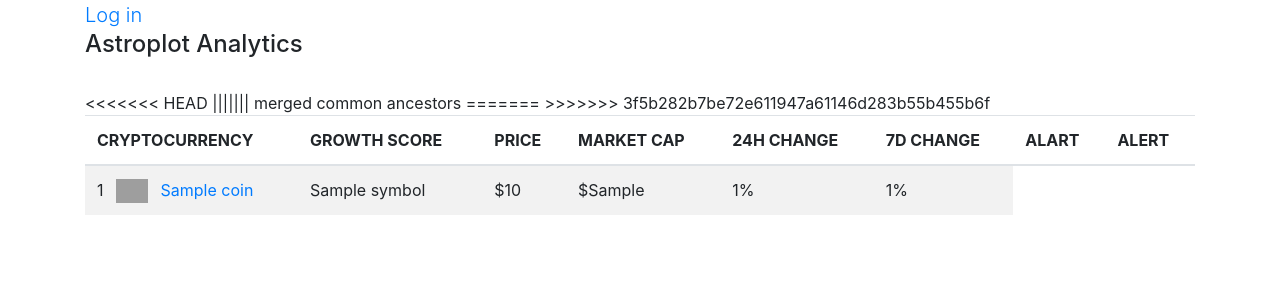
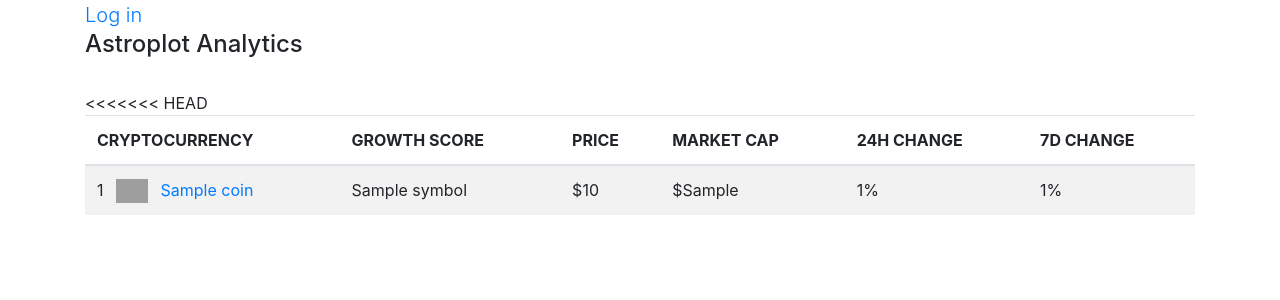
Before and after one commit to yasunakacho/astroplot, a Django app: template web/templates/home.html in a window 1280 px wide. Shown: the part 26-326 px from the top of the page. Run offline with Django 3.2, Linux system fonts and the light colour scheme; the template is opened without the code that fills it: most values are stand-ins (such as "Sample title", 1, 10 or a date in 2020); some libraries are stand-ins or nearby versions; grey boxes are pictures that could not be loaded.

```diff
--- a/web/templates/home.html
+++ b/web/templates/home.html
@@ -33,14 +33,9 @@
                     <th>7D CHANGE</th>
 <<<<<<< HEAD
 					{% if user.is_authenticated %}
-                    <th>ALART</th>
+                    <th>ALERT</th>
 					{% else %}
 					{% endif %}
-||||||| merged common ancestors
-                    <th>ALART</th>
-=======
-                    <th>ALERT</th>
->>>>>>> 3f5b282b7be72e611947a61146d283b55b455b6f
                   </tr>
                 </thead>
                 <tbody>
```
